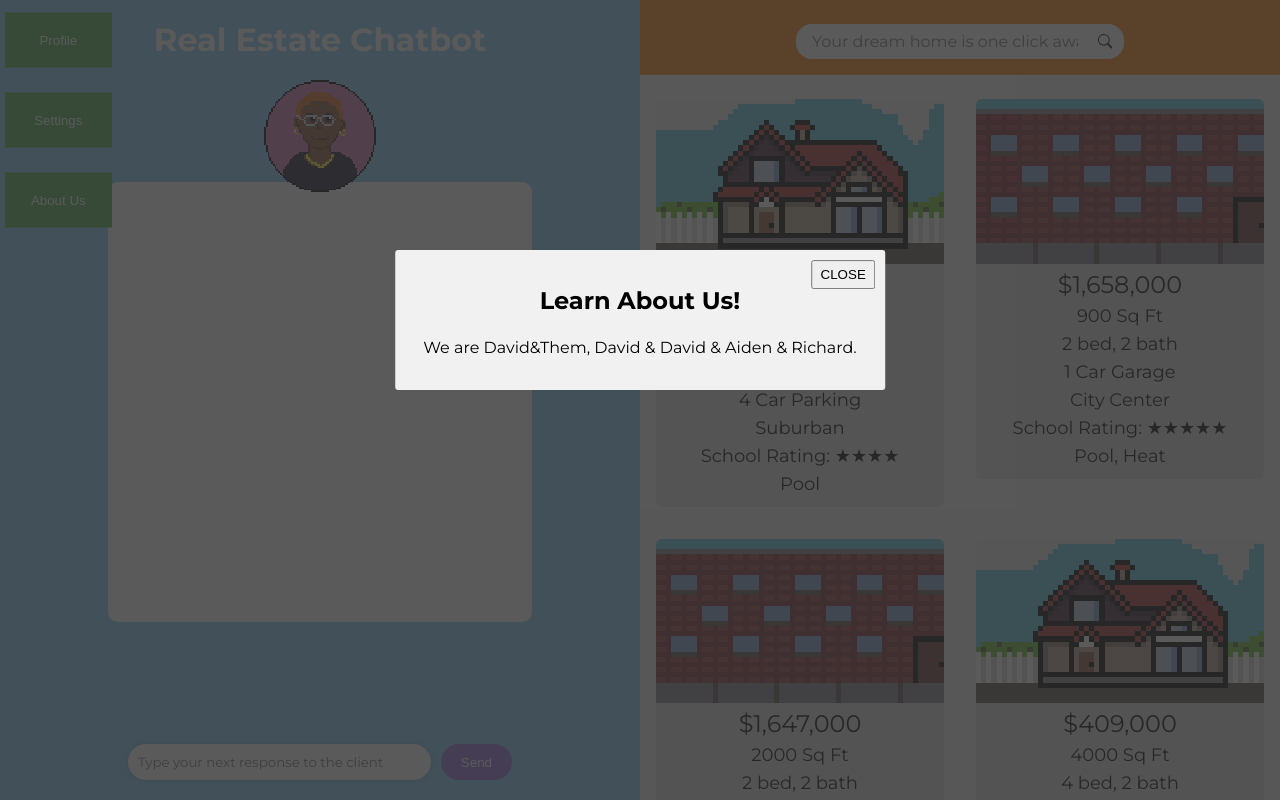
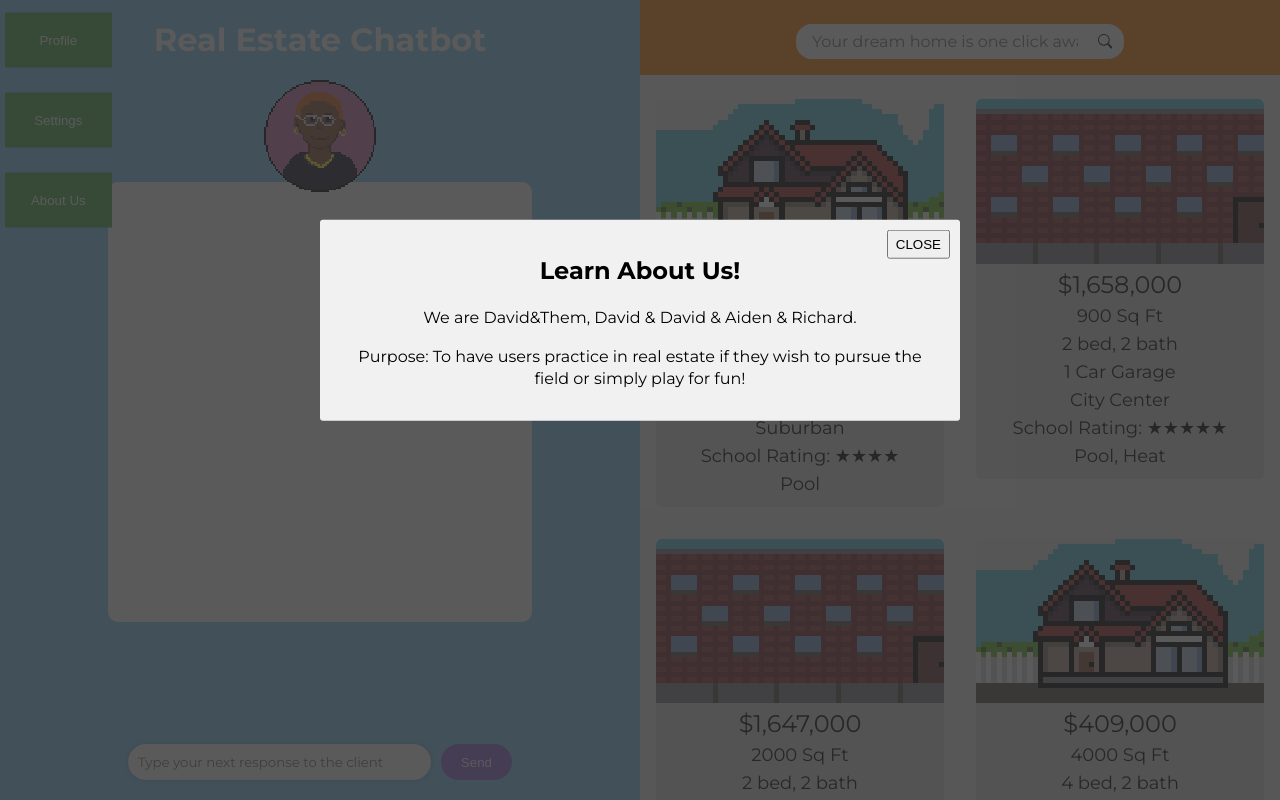
Before and after one commit to AidenRacelis/HackVT12-Project-, a React (Create React App) app in the folder frontend/: page / in a window 1280 px wide. Both pictures are taken after a click on the button "About Us". Built offline with nearby package versions, Linux system fonts and the light colour scheme.

Commit message:
Update About.js

```diff
--- a/frontend/src/About.js
+++ b/frontend/src/About.js
@@ -27,6 +27,10 @@ export default function About() {
             <h2>Learn About Us!</h2>
             <p>
               We are David&Them, David & David & Aiden & Richard.
+
+            </p>
+            <p>
+            Purpose: To have users practice in real estate if they wish to pursue the field or simply play for fun!
             </p>
             <button className="close-modal" onClick={toggleModal}>
               CLOSE
```
